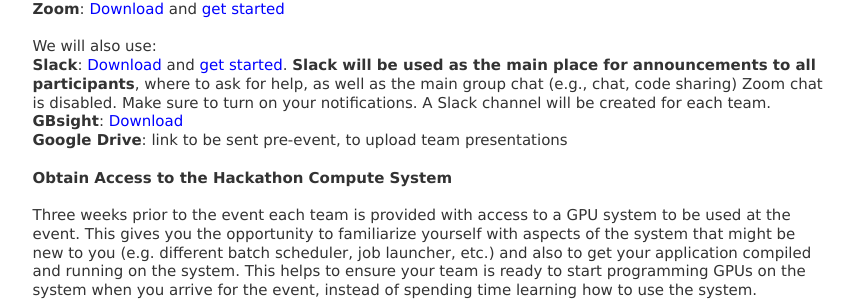
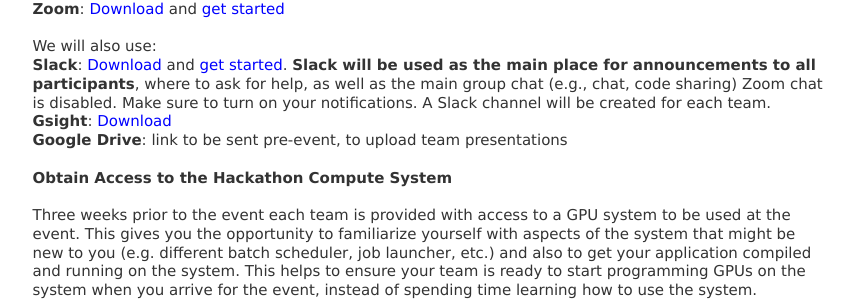
Before and after one commit to sdsc-hpc-training/sdsc-hpc-training.github.io, a Jekyll site: the page built from gpuhackathon/attendee_guide.html, in a window 1280 px wide and 900 px high, scrolled down 1057 px. Shown: the part 148-452 px from the top of the window, without its empty margins (225-1080 px from the left). Built offline with Jekyll 4.4.1, drawn with Linux system fonts in a browser that asks for light colours.

Commit message:
Update attendee_guide.html

```diff
--- a/gpuhackathon/attendee_guide.html
+++ b/gpuhackathon/attendee_guide.html
@@ -59,7 +59,7 @@
             <p class="indent">We will also use:
             <br><b>Slack</b>: <a href="https://slack.com/downloads">Download</a> and <a href="https://slack.com/resources/using-slack/slack-tutorials">get started</a>. <b>Slack will be used as the main place for announcements to all participants</b>, where to ask for help, as well as the main group chat  (e.g., chat, code sharing)
 Zoom chat is disabled. Make sure to turn on your notifications. A Slack channel will be created for each team.</br>
-            <p class="indent"><b>GBsight</b>: <a href="https://developer.nvidia.com/nsight-visual-studio-edition-2019_4">Download</a>
+            <p class="indent"><b>Gsight</b>: <a href="https://developer.nvidia.com/nsight-visual-studio-edition-2019_4">Download</a>
             <p class="indent"><b>Google Drive</b>: link to be sent pre-event, to upload team presentations
 </p>
             <p> &nbsp; </p>
```
